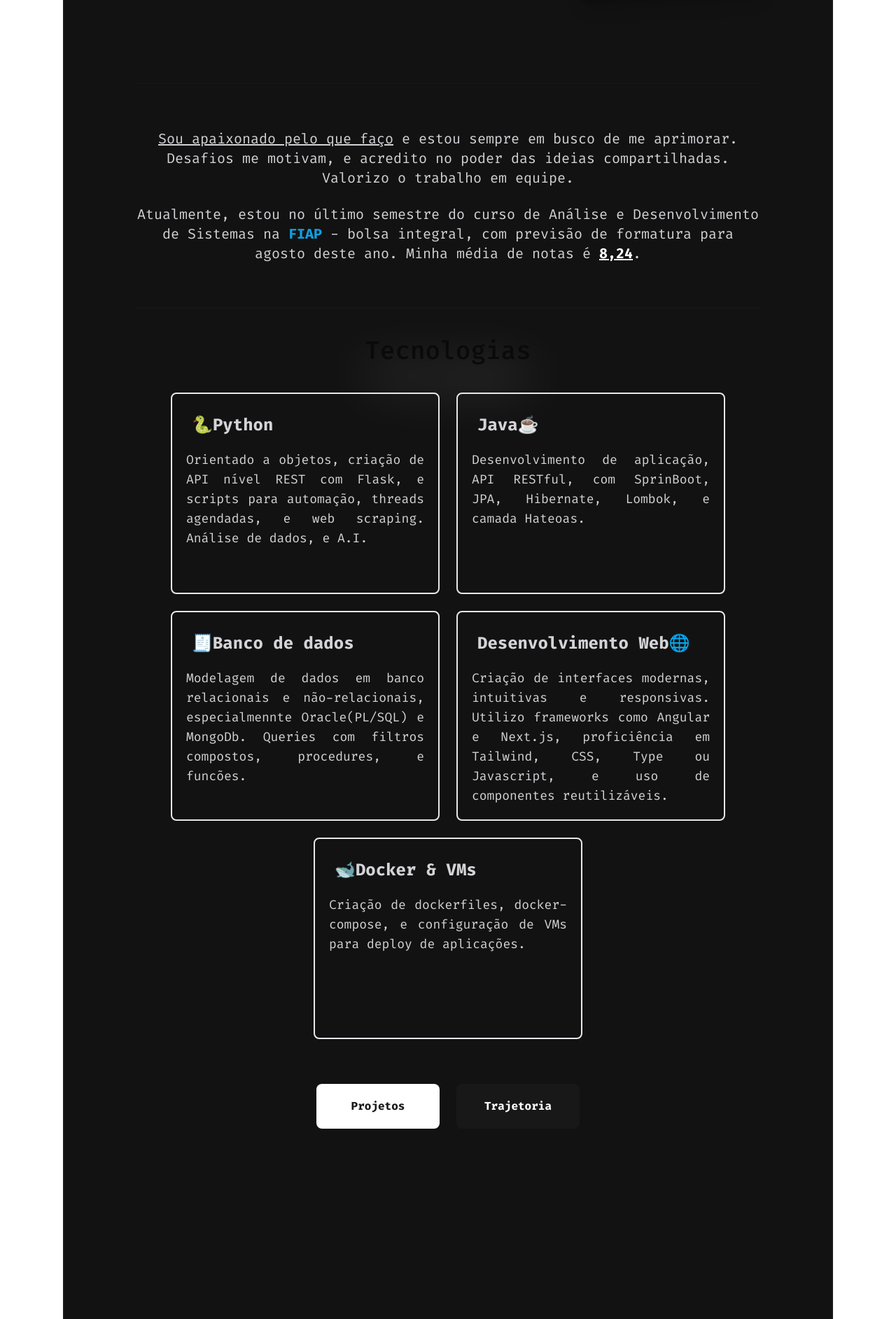
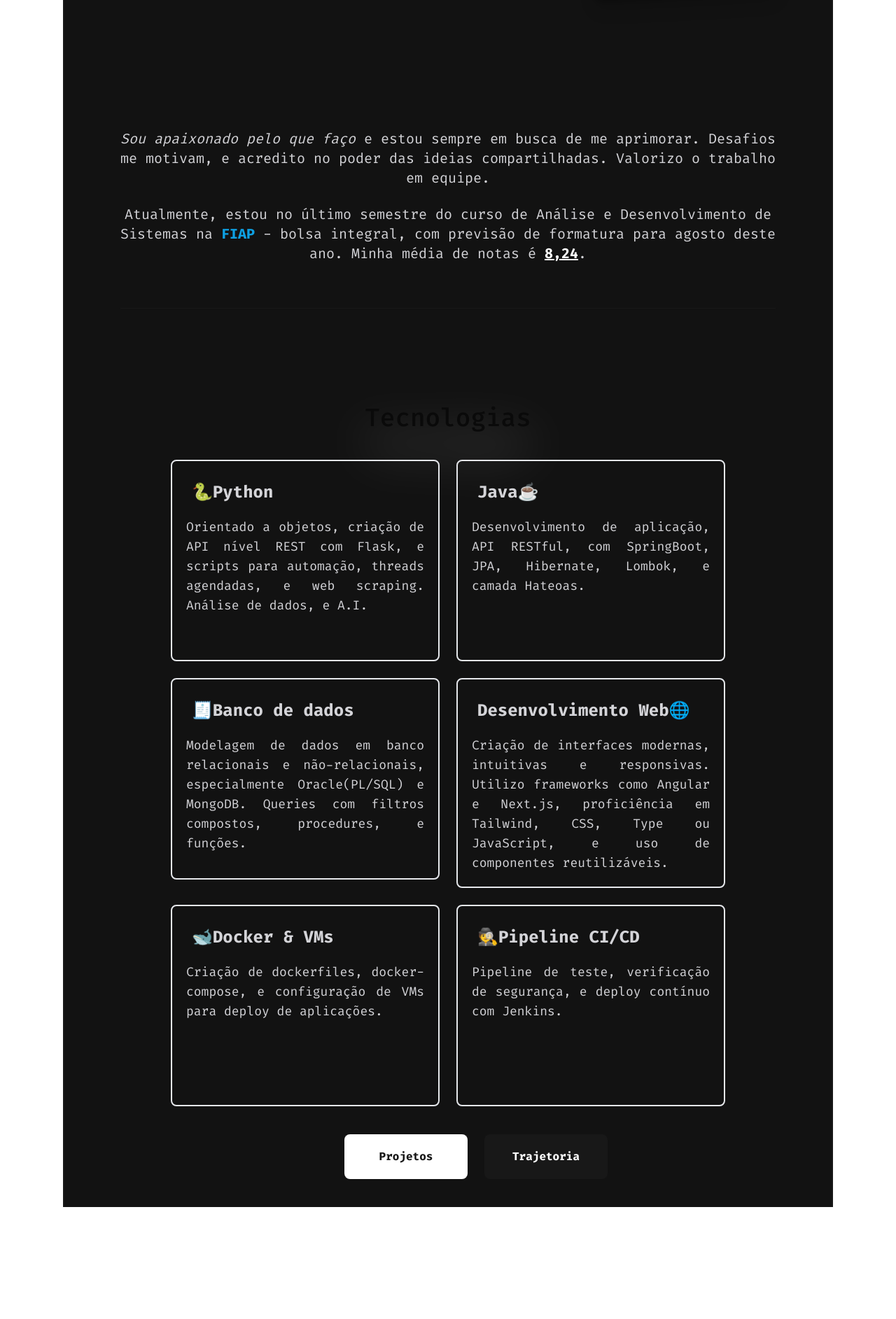
Before and after one commit to DiegoCostaCode/diego-hello-world, a Next.js app: page / in a window 1280 px wide. Shown: the part 401-2286 px from the top of the page at 70% size. After the commit the page ends 2126 px from the top, so only its background shows below. Built offline with nearby package versions, Linux system fonts and the light colour scheme.

Commit message:
[fix]-Melhorando semantica do html page principal e /about

```diff
--- a/src/app/about/page.tsx
+++ b/src/app/about/page.tsx
@@ -14,10 +14,10 @@ export default function Page() {
 
   return (
     <>
-      <main className="flex justify-center items-center h-full w-full ">
+      <main className="flex justify-center items-center h-full w-full">
+
           <nav className="py-10 fixed top-40 left-14 w-50 h-full">
-          <hr className="border-1 border-dark-gray mb-4" />
-            <h1 className="text-lg font-bold mb-5">Senta que lá vem história.</h1>
+              <h2 className="text-lg font-bold mb-5">Senta que lá vem história.</h2>
               <ul className="list-disc list-inside text-lg text-zinc-300 ">
                 <li className="hover:-translate-x-[-1rem] hover:scale-110  transition-all delay-200">
                   <button onClick={() => handleSectionClick("introducao")} className="hover:text-white" >Eu, Diego🙋‍♂️</button>
@@ -38,70 +38,69 @@ export default function Page() {
                   <button onClick={() => handleSectionClick("conclusao")} className="hover:text-white" >Objetivo Pessoal🚀</button>
                 </li>
               </ul>
-          <hr className="border-1 border-dark-gray mt-4" />
           </nav>
 
-        <div className="flex flex-col w-[110vh] h-auto px-20 bg-soft-black border-x-2 border-dark-gray scroll-smooth">
+          <article className="flex flex-col w-full max-w-[1100px] h-auto bg-soft-black border-x-2 border-dark-gray scroll-smooth px-20">
 
-          <section className="flex flex-col items-center justify-end h-auto mb-10 max-w-3xl">
+            <header className="flex text-start items-end h-60 mb-10">
+              <h1 className="text-5xl font-bold drop-shadow-glow">Meet Diego Costa</h1>
+            </header>
 
-            <div className="flex flex-col w-full space-x-5">
+            <div className="flex flex-col text-justify text-lg text-zinc-300 space-y-4 mt-4 mb-40">
 
-              <div className="flex flex-col justify-center items-center my-56">
-
-                <div className="flex-[10]">
-                  <h1 className="text-5xl font-bold drop-shadow-glow">Meet Diego Costa</h1>
-
-                  <div className="flex flex-col text-justify text-lg text-zinc-300 space-y-4 mt-4">
-
-                    <p id="introducao" className={clsx(" hover:leading-loose hover:scale-105 hover:font-medium transition-all", activeSection === 'introducao' && 'animate-blink-once')}>
+              <section id="introducao" className={clsx("  hover:font-medium transition-all", activeSection === 'introducao' && 'animate-blink-once')}>
+                <p>
                 Nasci e cresci na zona sul de São Paulo. Sou uma pessoa tranquila, focada em meus objetivos e apaixonado por aprender
                 coisas novas. Desde cedo, a tecnologia despertava minha curiosidade, e sempre quis entender como as coisas funcionam.
                 Nos meus momentos livres, gosto de caminhar ao ar livre, ouvir uma boa música, assistir a filmes ou séries e, às vezes,
                 mergulhar em uma leitura.
                 </p>
+              </ section >
 
-                    <p id="inicio-carreira" className={clsx(" hover:leading-loose hover:scale-105 hover:font-medium transition-all", activeSection === 'inicio-carreira' && 'animate-blink-once ')}>
+              <section id="inicio-carreira" className={clsx("  hover:font-medium transition-all", activeSection === 'inicio-carreira' && 'animate-blink-once ')}>
+                <p>
                 <strong>Minha jornada não começou na T.I</strong>. Em 2021, iniciei um curso técnico em Administração e
                 trabalhei como freelancer de ilustrações digitais <a href="https://www.instagram.com/firtz_dzn/" className="text-sky-500 animate-pulse font-bold">(visualizar)</a>  - uma experiência muito marcante. No ano seguinte, concluí um curso completo de inglês na mesma instituição,
                 do básico ao avançado, enquanto começava a explorar o universo do Frontend. Algo me dizia que era o caminho certo.
                 </p>
+              </ section >
 
-                    <p id="disney" className={clsx("hover:leading-loose hover:scale-105 hover:font-medium transition-all", activeSection === 'disney' && 'animate-blink-once ')}>
+              <section id="disney" className={clsx(" hover:font-medium transition-all", activeSection === 'disney' && 'animate-blink-once ')}>
+                <p>
                 Em 2023, fui contratado como Aprendiz na <a href="https://www.linkedin.com/feed/update/urn:li:activity:7060409859858472960/?originalSubdomain=pt" className="text-sky-500 animate-pulse font-bold">The Walt Disney Company</a>. Não era ainda na área de tecnologia, mas foi um período transformador.
                 Aprendi sobre análise de dados, apresentação de resultados e o funcionamento do mundo corporativo. Pouco tempo depois, consegui uma bolsa
                 de estudos na FIAP em Análise e Desenvolvimento de Sistemas, graças às minhas notas no Enem. E foi aí que mergulhei de cabeça em programação.
                 </p>
+              </ section >
 
-                    <p id="tecnologias" className={clsx(" hover:leading-loose hover:scale-105 hover:font-medium transition-all", activeSection === 'tecnologias' && 'animate-blink-once ')}>
+              <section id="tecnologias" className={clsx(" hover:font-medium transition-all", activeSection === 'tecnologias' && 'animate-blink-once ')}>
+                <p>
                 Desenvolvi aplicações completas desde o início do curso, enfrentando desafios reais propostos por empresas como <strong><u>SAP, Salesforce, Odontoprev, entre outras</u></strong>. Aprendi a criar
                 APIs RESTful com Java e Spring Boot, desenvolver aplicativos em Kotlin e automatizar processos com Python. Trabalhei com banco de dados Oracle,
                 criei projetos web com Next.js e explorei metodologias ágeis, Docker e Azure. Foi um período desafiador, mas gratificante, que confirmou que estava
                 no caminho certo.
                 </p>
+              </ section >
 
-                    <p id="vivo" className={clsx("hover:leading-loose hover:scale-105 hover:font-medium transition-all", activeSection === 'vivo' && 'animate-blink-once ')}>
+              <section id="vivo" className={clsx(" hover:font-medium transition-all", activeSection === 'vivo' && 'animate-blink-once ')}>
+                <p>
                 Após meu período na Disney, comecei a estagiar na <a href="https://www.linkedin.com/feed/update/urn:li:activity:7236387467707199488/" className="text-sky-500 animate-pulse font-bold">Vivo Telefônica</a>, onde pude aplicar tudo o que aprendi. Estou trabalhando em projetos significativos, como o
                 de Controle de KPI, para monitoramento de rede, encontro de inconcistências no sistema, e automatização de processos. E outro de Yellow Belt, atuando
                 na criação de um pipeline de deploy, utilizando as ferramentas do Git e Jenkins.
                 </p>
+              </ section >
 
-                    <p id="conclusao" className={clsx("hover:leading-loose hover:scale-105 hover:font-medium transition-all", activeSection === 'conclusao' && 'animate-blink-once ')}>
+              <section id="conclusao" className={clsx(" hover:font-medium transition-all", activeSection === 'conclusao' && 'animate-blink-once ')}>
+                <p>
                 Resiliência, dedicação e foco são os pilares da minha trajetória. Sou grato por tudo o que conquistei até aqui e ansioso para continuar
                 crescendo, aprimorando minhas habilidades e, no futuro, me tornar um grande líder de equipe.
                 </p>
+              </ section >
 
             </div>
-                </div>
 
-              </div>
-            </div>
+          </article>
 
-          </section>
-
-
-
-        </div>
       </main>
     </>
   );
--- /dev/null
+++ b/src/app/components/cards/cards-projetos.tsx
@@ -0,0 +1,15 @@
+export default function cardProjetos(props:card) {
+
+    return (
+
+        <div className="bg-soft-black w-full min-h-72 text-lg border-2 p-5 rounded-lg hover:scale-110 transition-all delay-200">
+            <h1 className="w-fit text-2xl font-bold p-2 border-1 rounded-lg mb-3">
+                {props.title}
+            </h1>
+            <p className=" hover:font-medium transition-all delay-200">
+                {props.description}
+            </p>
+        </div>
+
+       )
+}
--- /dev/null
+++ b/src/app/components/footer/footer.tsx
@@ -0,0 +1,18 @@
+'use client';
+
+import clsx from 'clsx';
+
+export default function Footer() {
+
+    return (
+
+        <footer className='flex justify-center'>
+            <div className='max-w-4xl bg-soft-black'>
+                <nav className='w-full'>
+
+                </nav>
+            </div>
+        </footer>
+
+       )
+}
--- a/src/app/page.tsx
+++ b/src/app/page.tsx
@@ -5,84 +5,125 @@ import Card from "./components/cards/cards-tier-1";
 
 export default function Home() {
   return (
-      <main className="flex flex-col justify-center items-center h-full w-full">
-        <div className="flex flex-col justify-center items-center w-full max-w-[1100px] h-full px-6 bg-soft-black border-x-2 border-dark-gray">
-          <div className="max-w-4xl">
-            <section className="flex flex-col items-center justify-center h-[55vh] mt-10 mb-10 max-w-4xl">
+    <main className="flex flex-col justify-center items-center h-full w-full px-6">
+      <div className="flex flex-col justify-center items-center w-full max-w-[1100px] h-full bg-soft-black border-x-2 border-dark-gray px-20">
+
+          <header
+            className="flex flex-col items-center justify-center h-[55vh] mt-10 mb-10 "
+            role="banner"
+          >
             <div className="flex w-full space-x-5 cursor-default">
               <div className="flex-auto">
                 <h1 className="text-5xl font-bold drop-shadow-glow">
-                    Bem-vindo(a)</h1>
+                  Bem-vindo(a)
+                </h1>
                 <p className="text-justify text-lg my-6 text-zinc-300">
                   Desenvolvedor full-stack. 2 anos de experiência com projetos acadêmicos em parceria com grandes empresas do mercado, como SAP, Salesforce, OdontoPrev, etc. E, profissionalmente na Vivo Telefônica, desenvolvendo aplicações completas em Python, Flask e frontend com Angular.
                 </p>
+              </div>
 
-                </div>
-                <div className="flex flex-auto justify-center items-center drop-shadow-lg">
+              <figure className="flex flex-auto justify-center items-center drop-shadow-lg">
                 <img
                   src="photo1.png"
-                    alt="foto de Diego Costa Silva"
+                  alt="Diego Costa Silva - Desenvolvedor Full Stack"
                   className="aspect-square delay-150 rotate-[-3deg] hover:rotate-3 rounded-2xl min-w-[270px] transition-all shadow-xl"
                 />
+              </figure>
             </div>
-              </div>
-            </section>
+          </header>
 
           <hr className="border-1 border-dark-gray" />
-            <section className="flex flex-col items h-full mb-52 mt-10">
+
+          <section
+            className="flex flex-col items h-full mb-24 mt-10"
+            aria-labelledby="sobre-heading"
+          >
+            <h2 id="sobre-heading" className="sr-only">Sobre mim</h2>
+
             <div className="mb-10 cursor-default text-xl text-center">
-                <p className=" my-6 w-full text-zinc-300">
-                  <u>Sou apaixonado pelo que faço</u> e estou sempre em busco de me aprimorar. Desafios me motivam, e acredito no poder das ideias compartilhadas. Valorizo o trabalho em equipe.
+              <p className="my-6 w-full text-zinc-300">
+                <em>Sou apaixonado pelo que faço</em> e estou sempre em busca de me aprimorar. Desafios me motivam, e acredito no poder das ideias compartilhadas. Valorizo o trabalho em equipe.
               </p>
-                <p className=" my-6 text-zinc-300 w-full">
-                  Atualmente, estou no último semestre do curso de Análise e Desenvolvimento de Sistemas na <a href="https://www.fiap.com.br" className="text-sky-500 animate-pulse font-bold">FIAP</a> - bolsa integral,
-                   com previsão de formatura para agosto deste ano. Minha média de notas é <strong className="text-white"><u>8,24</u></strong>.
+              <p className="my-6 text-zinc-300 w-full">
+                Atualmente, estou no último semestre do curso de Análise e Desenvolvimento de Sistemas na {' '}
+                <a
+                  href="https://www.fiap.com.br"
+                  className="text-sky-500 animate-pulse font-bold"
+                  target="_blank"
+                  rel="noopener noreferrer"
+                >
+                  FIAP
+                </a> - bolsa integral, com previsão de formatura para agosto deste ano. Minha média de notas é {' '}
+                <strong className="text-white"><u>8,24</u></strong>.
               </p>
             </div>
-              <hr className="border-1 border-dark-gray" />
-              <div className="mt-10 w-full">
-                <h1 id="tecnologia" className="text-4xl w-95 text-center drop-shadow-glow font-medium scroll-mt-[400] mb-10">Tecnologias</h1>
 
-                  <div className="flex flex-wrap justify-center gap-6 w-full text-justify my-6 text-zinc-300">
+            <hr className="border-1 border-dark-gray"  />
+          </section>
+          <section
+            className="mt-10 w-full"
+            aria-labelledby="tecnologia-heading"
+          >
+            <h2 id="tecnologia" className="text-4xl w-95 text-center drop-shadow-glow font-medium scroll-mt-[400] mb-10">
+              Tecnologias
+            </h2>
+
+            <ul className="flex flex-wrap justify-center gap-6 w-full text-justify my-6 text-zinc-300">
+              <li className="list-none">
                 <Card
                   title="🐍Python"
                   description="Orientado a objetos, criação de API nível REST com Flask, e scripts para automação, threads agendadas, e web scraping. Análise de dados, e A.I."
                 />
+              </li>
 
+              <li className="list-none">
                 <Card
                   title="Java☕"
-                        description="Desenvolvimento de aplicação, API RESTful, com SprinBoot, JPA, Hibernate, Lombok, e camada Hateoas."
+                  description="Desenvolvimento de aplicação, API RESTful, com SpringBoot, JPA, Hibernate, Lombok, e camada Hateoas."
                 />
+              </li>
 
-
+              <li className="list-none">
                 <Card
                   title="🧾Banco de dados"
-                        description="Modelagem de dados em banco relacionais e não-relacionais, especialmennte Oracle(PL/SQL) e MongoDb. Queries com filtros compostos,
-                        procedures, e funcões."
+                  description="Modelagem de dados em banco relacionais e não-relacionais, especialmente Oracle(PL/SQL) e MongoDB. Queries com filtros compostos, procedures, e funções."
                 />
+              </li>
 
-
+              <li className="list-none">
                 <Card
                   title="Desenvolvimento Web🌐"
-                        description="Criação de interfaces modernas, intuitivas e responsivas. Utilizo frameworks como Angular e Next.js, proficiência em Tailwind, CSS, Type ou Javascript, e uso de componentes reutilizáveis."
+                  description="Criação de interfaces modernas, intuitivas e responsivas. Utilizo frameworks como Angular e Next.js, proficiência em Tailwind, CSS, Type ou JavaScript, e uso de componentes reutilizáveis."
                 />
+              </li>
 
-
+              <li className="list-none">
                 <Card
                   title="🐋Docker & VMs"
                   description="Criação de dockerfiles, docker-compose, e configuração de VMs para deploy de aplicações."
                 />
+              </li>
 
-                  <div className="flex w-full justify-center gap-6 m-10">
+              <li className="list-none">
+                <Card
+                  title="🕵️Pipeline CI/CD"
+                  description="Pipeline de teste, verificação de segurança, e deploy contínuo com Jenkins."
+                />
+              </li>
+            </ul>
+
+
+            <nav
+              className="flex w-full justify-center gap-6 m-10"
+              aria-label="Navegação principal"
+              role="navigation"
+            >
               <ButtonTier1 title="Projetos" href="/projetos" />
               <ButtonTier2 title="Trajetoria" href="/about" />
+            </nav>
+          </section>
         </div>
 
-                </div>
-              </div>
-            </section>
-          </div>
-        </div>
     </main>
   );
 }
```
Lines whose indentation alone changed are shown as unchanged.
